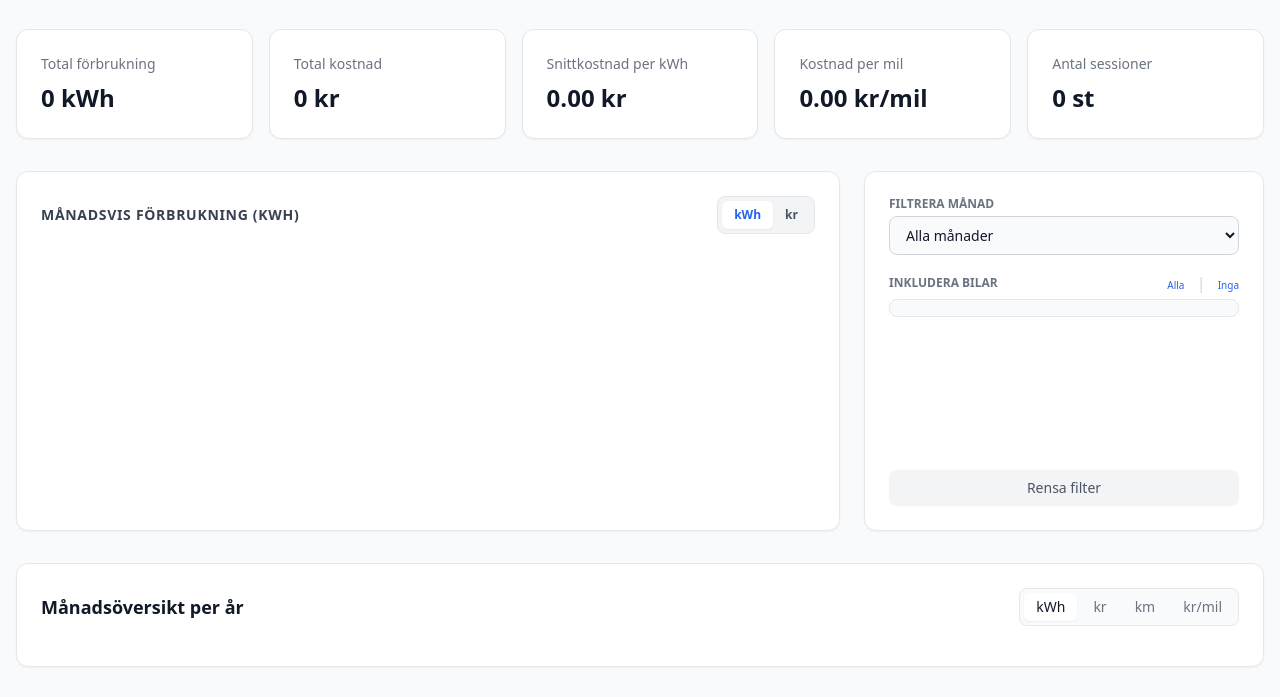
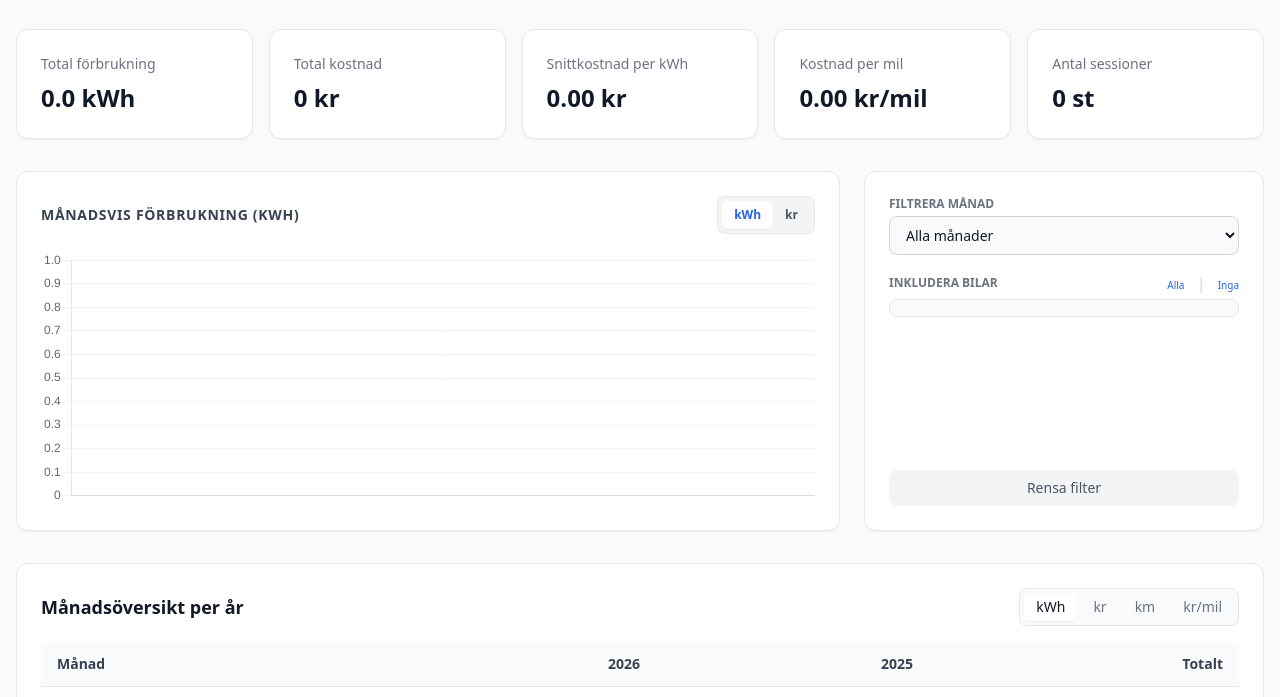
Before and after one commit to croghult/Elbilsladdning, a plain HTML site: page docs/index.html in a window 1280 px wide. Shown: the part 95-792 px from the top of the page. Drawn offline with nearby package versions, Linux system fonts and the light colour scheme.

Commit message:
Update index.html

```diff
--- a/docs/index.html
+++ b/docs/index.html
@@ -377,7 +377,9 @@
 
             const yearsSet = new Set();
             allSessions.forEach(s => { if (s.date) yearsSet.add(s.date.substring(0, 4)); });
-            Object.keys(drivingObj).forEach(ym => yearsSet.add(ym.substring(0, 4)););
+            Object.keys(drivingObj).forEach(ym => {
+                if (ym) yearsSet.add(ym.substring(0, 4));
+            });
 
             const years = Array.from(yearsSet).sort().reverse();
             if (years.length === 0) years.push(new Date().getFullYear().toString());
```
